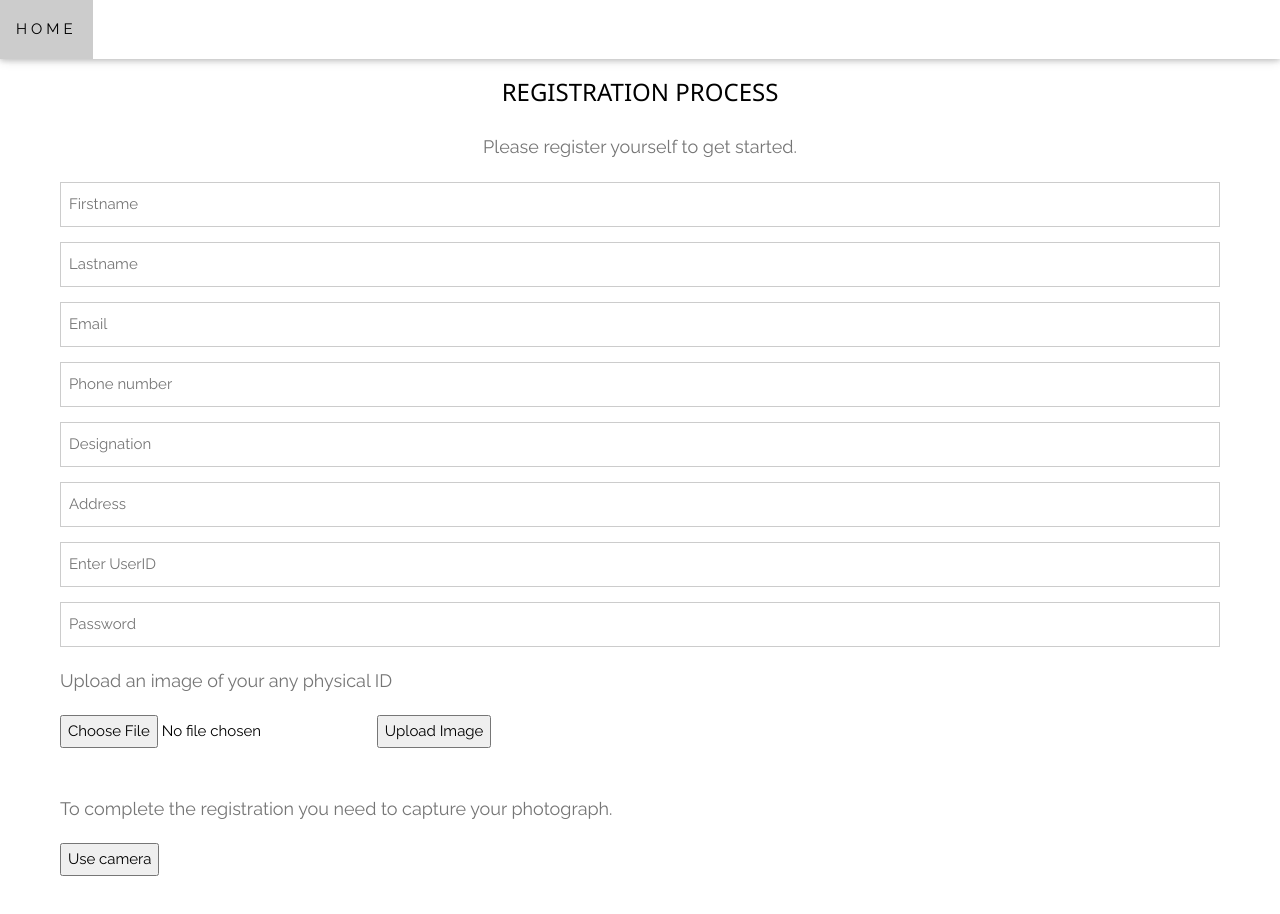
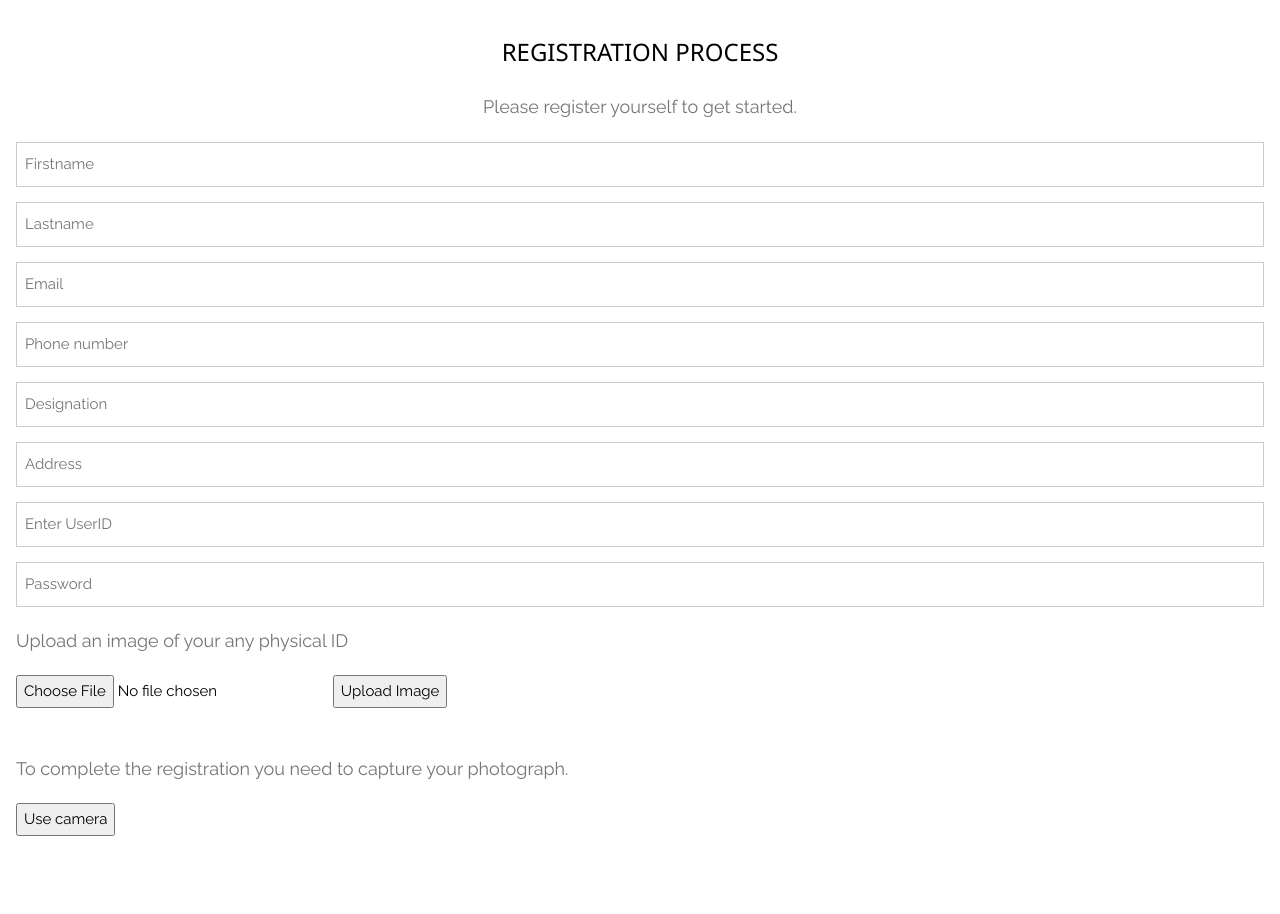
Before and after one commit to SanchitaMishra170676/UIDesignFacialRecognition, a plain HTML site: page registration.html in a window 1280 px wide. Shown: the top 914 px of the page. Drawn offline with nearby package versions, Linux system fonts and the light colour scheme.

Commit message:
nav bar removed

```diff
--- a/registration.html
+++ b/registration.html
@@ -25,14 +25,8 @@ body, html {
 }
 </style>
 <body>
-  <div class="w3-top">
-  <div class="w3-bar w3-white w3-card" id="myNavbar">
-    <a href="index.html" class="w3-bar-item w3-button w3-wide ">HOME</a>
-     <!-- Right-sided navbar links -->
 
-</div>
-</div>
-<div class="w3-container w3-white" style="padding:60px   " id="reg" >
+<div class="w3-container w3-white" style="padding:20px 16px" id="reg" >
   <h3 class="w3-center ">REGISTRATION PROCESS</h3>
   <p class="w3-center w3-large w3-text-grey">Please register yourself to get started.</p>
   <form action="/action_page.php" target="_blank">
```
